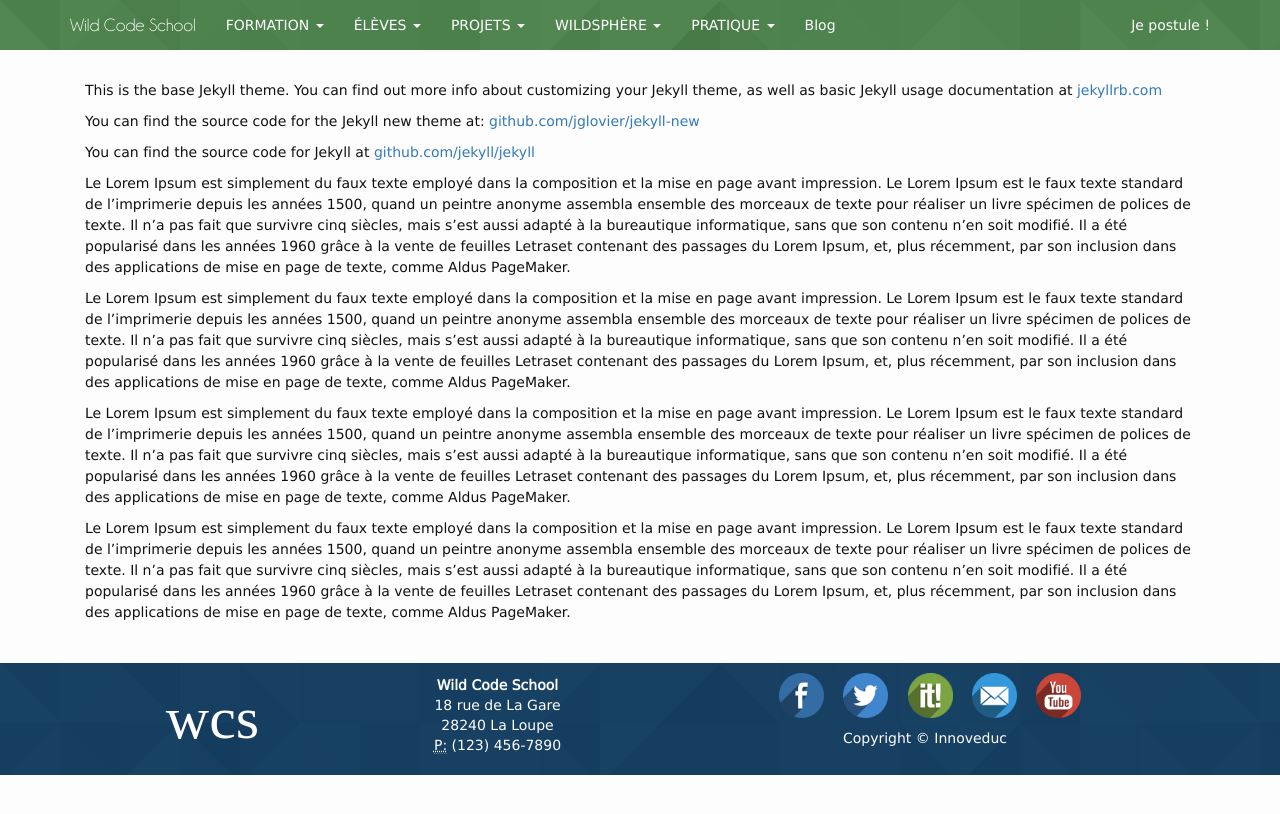
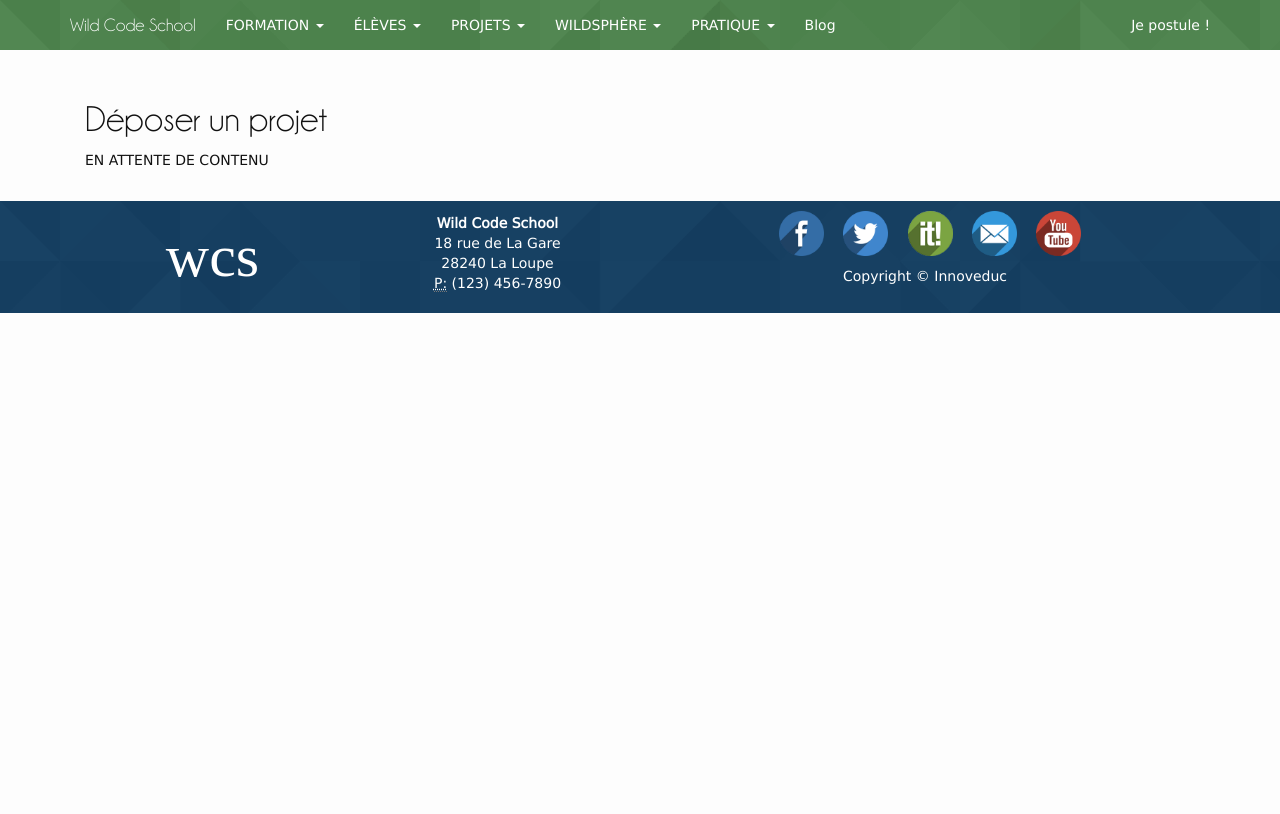
Before and after one commit to alem972/wildcodeschool.github.io, a Jekyll site: the page built from deposer-un-projet.md, in a window 1280 px wide. Shown: the top 814 px of the page. Built offline with Jekyll 4.4.1, drawn with Linux system fonts in a browser that asks for light colours; nearby versions of some CDN libraries; some web fonts are replaced.

Commit message:
remove all .md pages

```diff
--- a/deposer-un-projet.md
+++ b/deposer-un-projet.md
@@ -1,19 +1,10 @@
 ---
 layout: page
-title: Déposer un projet
 permalink: /deposer-un-projet/
 ---
 
-This is the base Jekyll theme. You can find out more info about customizing your Jekyll theme, as well as basic Jekyll usage documentation at [jekyllrb.com](http://jekyllrb.com/)
+<div class="deposer-un-projet">
+  <h1>Déposer un projet</h1>
 
-You can find the source code for the Jekyll new theme at: [github.com/jglovier/jekyll-new](https://github.com/jglovier/jekyll-new)
-
-You can find the source code for Jekyll at [github.com/jekyll/jekyll](https://github.com/jekyll/jekyll)
-
-Le Lorem Ipsum est simplement du faux texte employé dans la composition et la mise en page avant impression. Le Lorem Ipsum est le faux texte standard de l'imprimerie depuis les années 1500, quand un peintre anonyme assembla ensemble des morceaux de texte pour réaliser un livre spécimen de polices de texte. Il n'a pas fait que survivre cinq siècles, mais s'est aussi adapté à la bureautique informatique, sans que son contenu n'en soit modifié. Il a été popularisé dans les années 1960 grâce à la vente de feuilles Letraset contenant des passages du Lorem Ipsum, et, plus récemment, par son inclusion dans des applications de mise en page de texte, comme Aldus PageMaker.
-
-Le Lorem Ipsum est simplement du faux texte employé dans la composition et la mise en page avant impression. Le Lorem Ipsum est le faux texte standard de l'imprimerie depuis les années 1500, quand un peintre anonyme assembla ensemble des morceaux de texte pour réaliser un livre spécimen de polices de texte. Il n'a pas fait que survivre cinq siècles, mais s'est aussi adapté à la bureautique informatique, sans que son contenu n'en soit modifié. Il a été popularisé dans les années 1960 grâce à la vente de feuilles Letraset contenant des passages du Lorem Ipsum, et, plus récemment, par son inclusion dans des applications de mise en page de texte, comme Aldus PageMaker.
-
-Le Lorem Ipsum est simplement du faux texte employé dans la composition et la mise en page avant impression. Le Lorem Ipsum est le faux texte standard de l'imprimerie depuis les années 1500, quand un peintre anonyme assembla ensemble des morceaux de texte pour réaliser un livre spécimen de polices de texte. Il n'a pas fait que survivre cinq siècles, mais s'est aussi adapté à la bureautique informatique, sans que son contenu n'en soit modifié. Il a été popularisé dans les années 1960 grâce à la vente de feuilles Letraset contenant des passages du Lorem Ipsum, et, plus récemment, par son inclusion dans des applications de mise en page de texte, comme Aldus PageMaker.
-
-Le Lorem Ipsum est simplement du faux texte employé dans la composition et la mise en page avant impression. Le Lorem Ipsum est le faux texte standard de l'imprimerie depuis les années 1500, quand un peintre anonyme assembla ensemble des morceaux de texte pour réaliser un livre spécimen de polices de texte. Il n'a pas fait que survivre cinq siècles, mais s'est aussi adapté à la bureautique informatique, sans que son contenu n'en soit modifié. Il a été popularisé dans les années 1960 grâce à la vente de feuilles Letraset contenant des passages du Lorem Ipsum, et, plus récemment, par son inclusion dans des applications de mise en page de texte, comme Aldus PageMaker.
+  EN ATTENTE DE CONTENU
+</div>
--- a/foire-aux-questions.md
+++ b/foire-aux-questions.html
@@ -1,6 +1,5 @@
 ---
 layout: page
-title: Foire aux questions
 permalink: /foire-aux-questions/
 ---
 <div class="faq">
--- a/kit-de-presse.md
+++ b/kit-de-presse.html
@@ -1,6 +1,5 @@
 ---
 layout: page
-title: Kit de presse
 permalink: /kit-de-presse/
 ---
 
```
Also changed, not shown: eleves.html (added, +10 -0 lines), eleves.md (deleted, +0 -19 lines), pratique.html (added, +8 -0 lines), pratique.md (deleted, +0 -19 lines), projets.html (added, +8 -0 lines), projets.md (deleted, +0 -19 lines), wild-heros.html (renamed from wild-heros.md).
